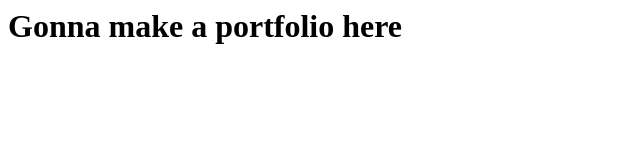
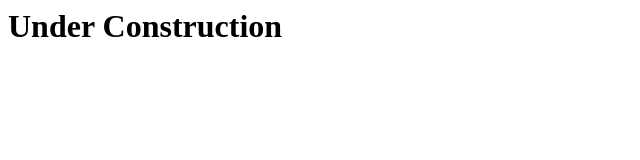
Before and after one commit to smithrm941/portfolio, a plain HTML site: page index.html in a window 1280 px wide. Shown: the whole page, without its empty margins (0-640 px from the left). Drawn offline with Linux system fonts and the light colour scheme.

Commit message:
changed placeholder to 'Under Construction'

```diff
--- a/index.html
+++ b/index.html
@@ -1 +1 @@
-<h1>Gonna make a portfolio here</h1>
+<h1>Under Construction</h1>
```
